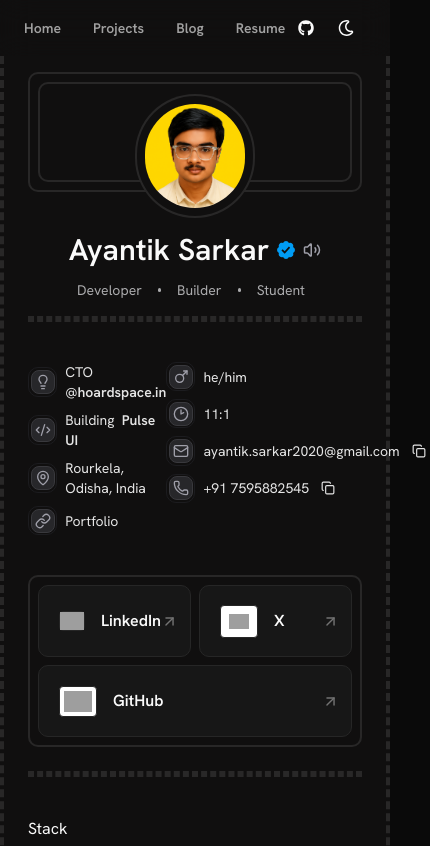
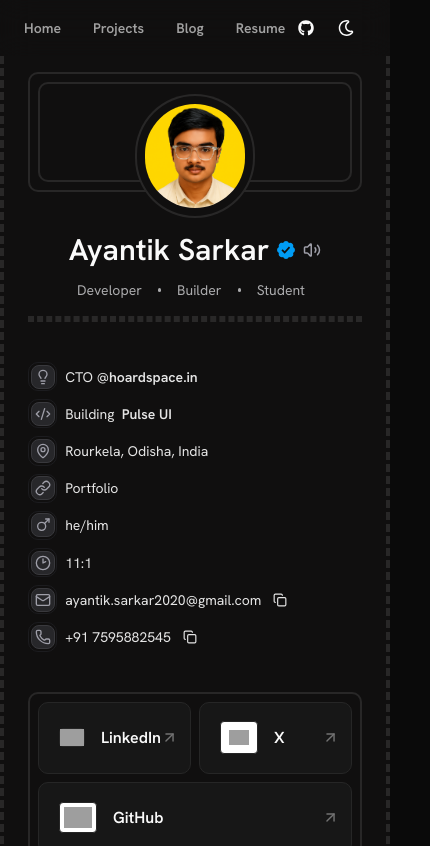
Before and after one commit to ayantik2006/Portfolio3.0, a Next.js app: page / in a window 390 px wide. Shown: the top 846 px of the page, 430 px wide, since content can reach past the window. Built offline with nearby package versions, Linux system fonts and the light colour scheme; grey boxes are pictures that could not be loaded.

Commit message:
intro ui improved

```diff
--- a/components/Intro.tsx
+++ b/components/Intro.tsx
@@ -21,7 +21,7 @@ function Intro() {
 
   return (
     <div
-      className={`mt-10 w-full flex justify-between ${hanken.className} px20`}
+      className={`mt-10 w-full flex gap-2 [@media(max-width:534px)]:flex-col justify-between ${hanken.className} px20`}
     >
       <div
         className={`text-sm flex flex-col gap-2 ${theme === "dark" ? "text-neutral-200" : ""}`}
```
